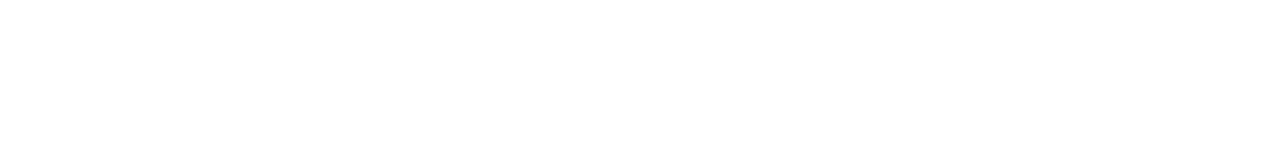
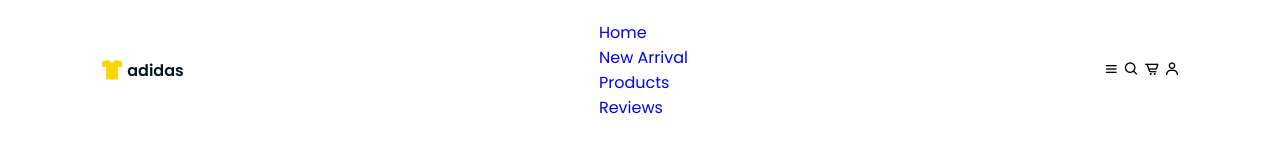
Before and after one commit to singlesri/srinithish-sites, a plain HTML site: page webstie.html in a window 1280 px wide. Drawn offline with nearby package versions, Linux system fonts and the light colour scheme.

Commit message:
wbecreation1

```diff
--- a/style.css
+++ b/style.css
@@ -35,3 +35,27 @@
 section{
     padding: 50px 100px;
 }
+header{
+    position: fixed;
+    width: 100%;
+    top: 0;
+    right: 0;
+    z-index: 1000;
+    display: flex;
+    align-items: center;
+    justify-content: space-between;
+    padding: 20px 100px;
+    transition: 0.5s  linear;
+}
+.logo{
+    display: flex;
+    align-items: center;
+    font-size: 1rem;
+    font-weight: 600;
+    column-gap: 0.2rem;
+    color: var(--text-color);
+}
+.logo .bx{
+    font-size: 24px;
+    color: var(--main-color);
+}
--- a/webstie.html
+++ b/webstie.html
@@ -10,6 +10,36 @@
     href="https://cdn.jsdelivr.net/npm/boxicons@latest/css/boxicons.min.css">
 </head>
 <body>
+    <header>
+        <a href="#" class="logo"> <i class='bx bxs-t-shirt'></i> adidas</a>
+
+        <ul class="navbar">
+            <li><a href="#home">Home</a></li>
+            <li><a href="#new">New Arrival</a></li>
+            <li><a href="#products">Products</a></li>
+            <li><a href="#reviews">Reviews</a></li>
+        </ul>
+
+        <div class="header-icons">
+            <i class='bx bx-menu' id="menu-icon" ></i>
+            <i class='bx bx-search' id="search-icon" ></i>
+            <i class='bx bx-cart-alt' id="cart-icon" ></i>
+            <i class='bx bx-user' id="user-icon" ></i>
+        </div>
+
+    </header>
+
+
+
+
+
+
+
+
+
+
+
+
     <script src="main.js"></script>
 </body>
 </html>
```
